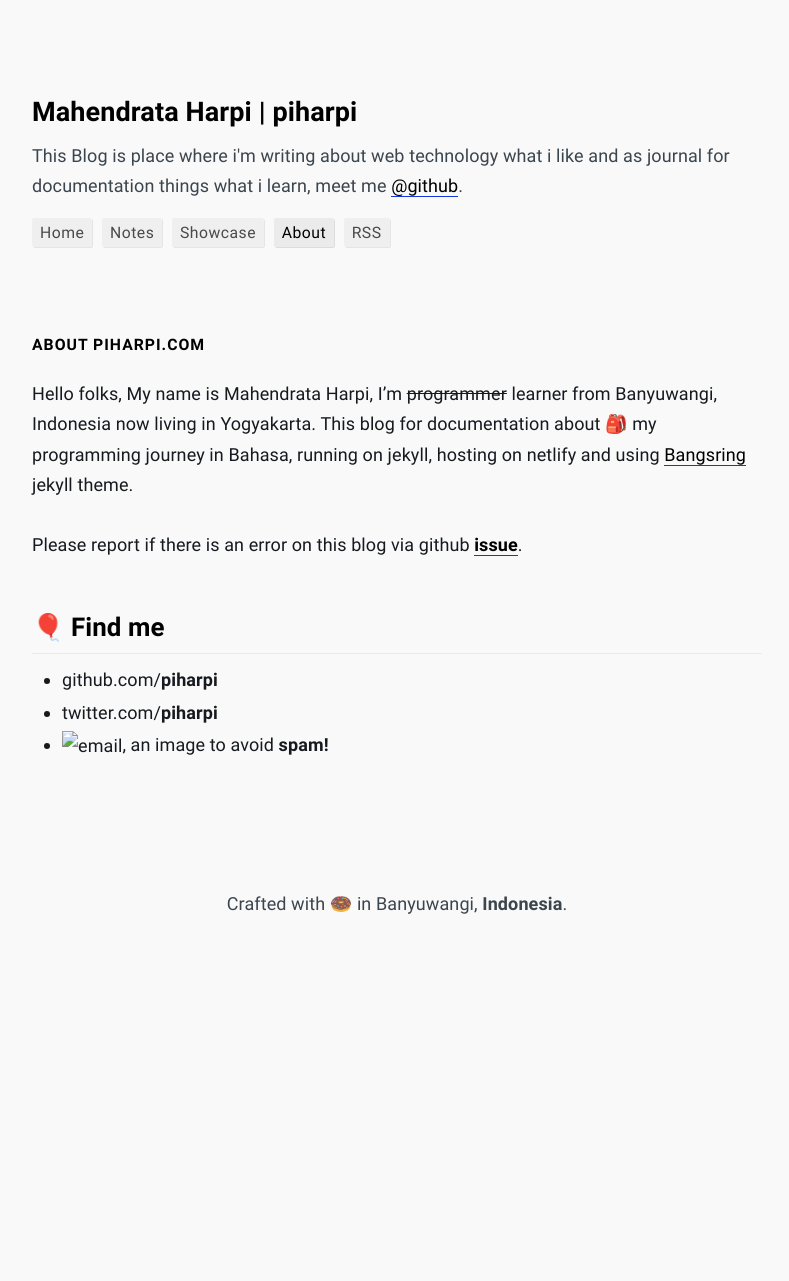
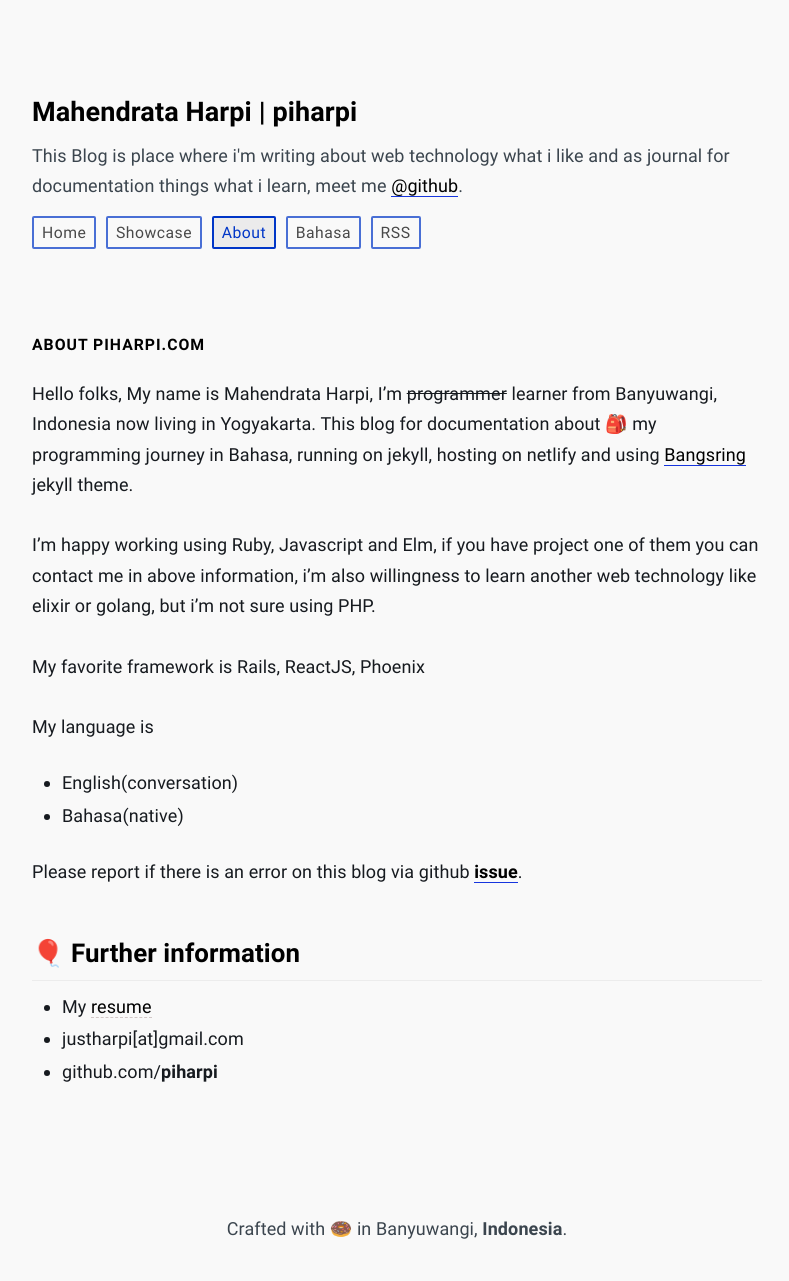
Before and after one commit to piharpi/piharpi.com, a Jekyll site: the page built from about.md, in a window 1280 px wide. Shown: the whole page, without its empty margins (243-1032 px from the left). Built offline with Jekyll 4.4.1, drawn with Linux system fonts in a browser that asks for light colours; before the commit the page ends 955 px from its top, so only the background shows below that.

```diff
--- a/_data/menus.yml
+++ b/_data/menus.yml
@@ -1,8 +1,5 @@
 - title : Home
   url   : /
-
-- title : Notes
-  url   : /blog/
 
 - title : Showcase
   url   : /blog/
@@ -10,5 +7,8 @@
 - title : About
   url   : /about/
 
+- title : Bahasa
+  url   : '#'
+
 - title : RSS
   url   : /feed.xml
--- a/_sass/bangsring/_layout.scss
+++ b/_sass/bangsring/_layout.scss
@@ -69,13 +69,11 @@
 
   .page-link {
     color: $black;
-    box-shadow: 1px 1px 0px 0px #dddddd;
+    // box-shadow: 1px 1px 0px 0px #dddddd;
     line-height: $base-line-height - 0.5;
     text-decoration: none;
-    // text-transform: capitalize;
-    background: #ebebeb;
     border-radius: 2px;
-    border: 0;
+    border: 2px solid $blue;
     padding: 5px 8px;
     font-size: $small-font-size;
     opacity: .7;
@@ -92,6 +90,8 @@
 
   .page-link.active {
     opacity: 1;
+    color: $blue;
+    background: #ebebeb;
   }
 
   @include media-query($on-palm) {
@@ -227,13 +227,10 @@
 .button {
   font-size: $small-font-size;
   text-decoration: none;
-  border-bottom: 2px dashed $blue;
-  color: $blue;
+  border-bottom: 2px dashed $black;
+  color: $black;
   &:hover, &:focus {
     text-decoration: none;
-    opacity: 1;
-    color: $black;
-    border-bottom: 2px dashed $black;
   }
   &:active {
     text-decoration: none;
@@ -242,7 +239,8 @@
 
  .home-title {
   font-size: $small-font-size;
-  letter-spacing: 2px;
+  font-family: $base-syntax-font;
+  letter-spacing: 1.5px;
   color: $black;
   text-transform: uppercase;
   font-weight: 700;
@@ -269,7 +267,7 @@
     -ms-user-select: none;
     -webkit-user-select: none;
     &:active {
-      background: #ebebeb;
+      background-color: #ebebeb;
     }
   }
 }
@@ -335,14 +333,13 @@
  */
 
   .list-post {
-    margin-left: 5px;
-    padding: 15px 15px 0;
+    padding: 10px 20px 0;
     display: flex;
     // border-left: 2px dashed $light;
     @extend %clearfix;
 
     &:not(:first-child) {
-      // border-top: 2px dashed $light;
+      border-top: 1px dashed $light;
     }
   }
   @extend %clearfix;
@@ -385,14 +382,6 @@
  * Site tips
  */
 
-.list-post-header.tips {
-  .list-post-title {
-    margin: 0;
-    font-weight: normal;
-  }
-  margin: 0;
-}
-
 .list-post-title {
   // @include relative-font-size(2);
   margin-top: 2px;
@@ -405,7 +394,8 @@
     line-height: 22px;
 
     &:hover, &focus {
-      color: $blue;
+      // color: $blue;
+      text-decoration: underline;
     }
   }
 
--- a/about.md
+++ b/about.md
@@ -7,9 +7,18 @@ comments: false
 
 Hello folks, My name is Mahendrata Harpi, I'm ~~programmer~~ learner from Banyuwangi, Indonesia now living in Yogyakarta. This blog for documentation about 🎒 my programming journey in Bahasa, running on jekyll, hosting on netlify and using [Bangsring](http://github.com/piharpi/bangsring) jekyll theme.
 
+I'm happy working using Ruby, Javascript and Elm, if you have project one of them you can contact me in above information, i'm also willingness to learn another web technology like elixir or golang, but i'm not sure using PHP.
+
+My favorite framework is Rails, ReactJS, Phoenix
+
+My language is
+- English(conversation)
+- Bahasa(native)
+
 Please report if there is an error on this blog via github  **[issue](https://github.com/piharpi/me/issues/new?template=bug_report.md)**.
 
-### 🎈 Find me
+### 🎈 Further information
+- My [resume](http://piharpi.com/download/resume)
+- justharpi[at]gmail.com
 - github.com/**piharpi**
-- twitter.com/**piharpi**
-- ![email](https://piharpi.github.io/bangsring/assets/img/email.png), an image to avoid **spam!**
+<!-- - ![email](https://piharpi.github.io/bangsring/assets/img/email.png), an image to avoid **spam!** -->
```
Also changed, not shown: _layouts/home.html (+4 -3 lines), _posts/2019-06-20-semantic-versioning-dan-pessimistic-operator.md (added, +53 -0 lines), _posts/2019-10-13-membuat-discord-bot-dengan-bahasa-ruby.md (added, +53 -0 lines).
